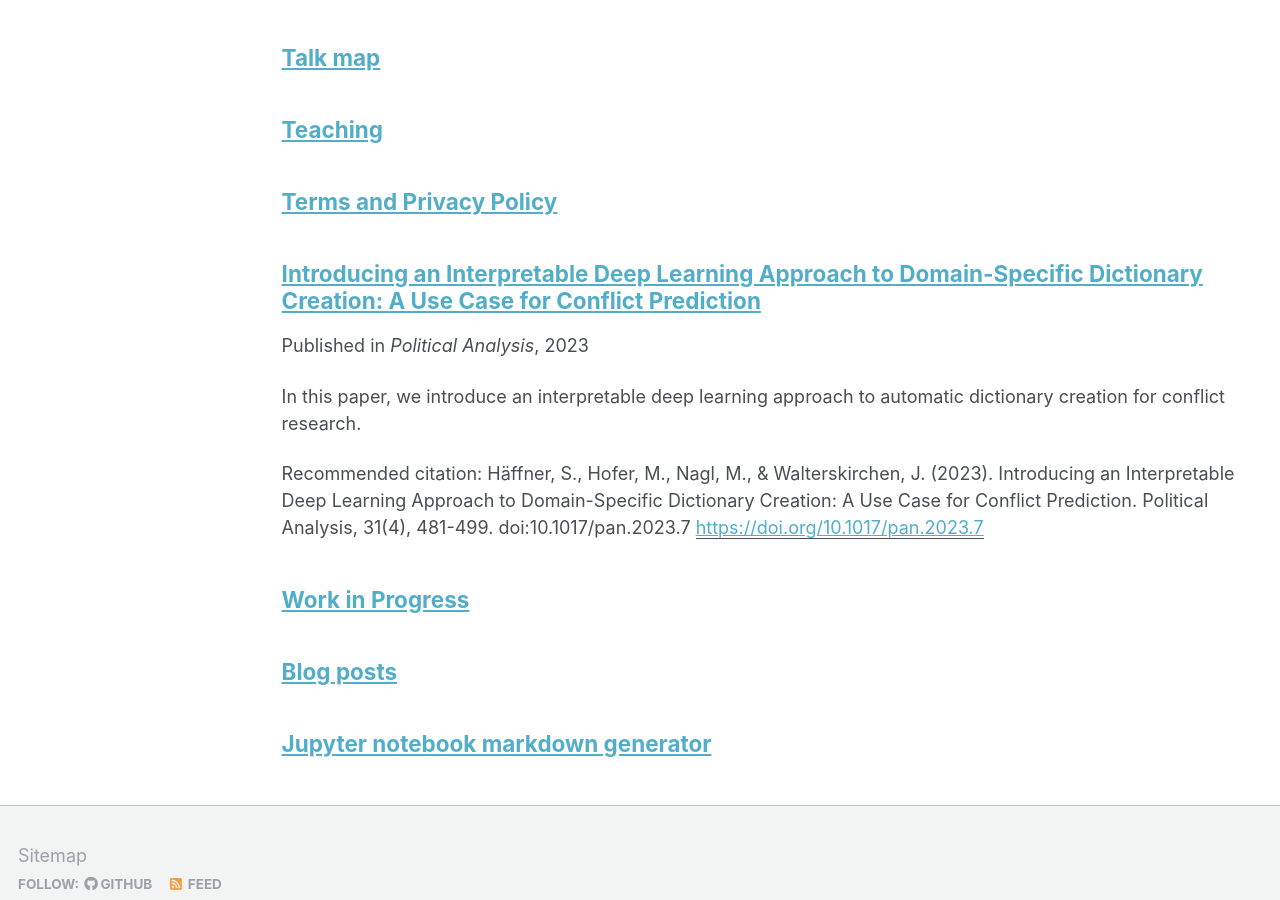
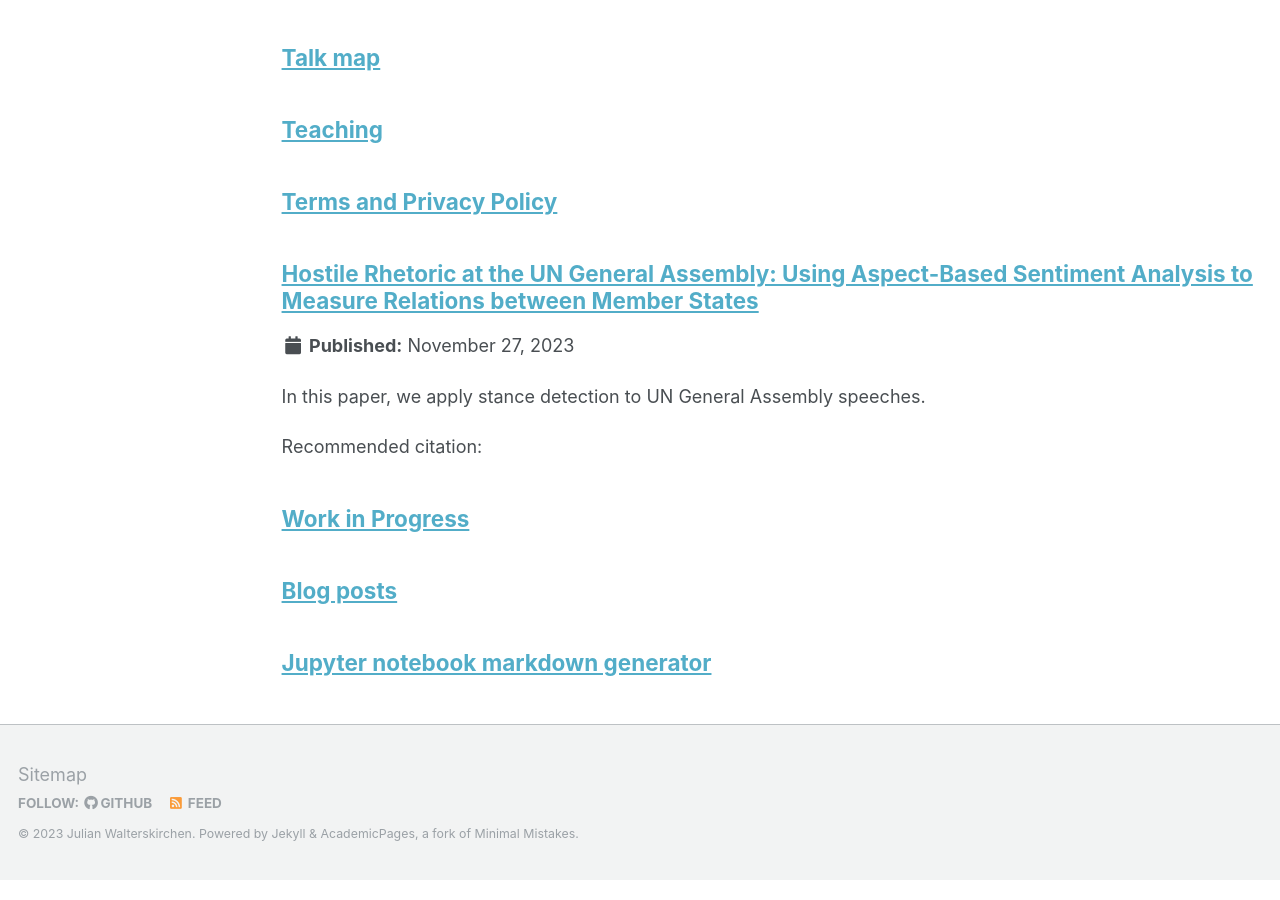
Before and after one commit to jwalterskirchen/jwalterskirchen.github.io, a Jekyll site: the page built from _pages/page-archive.html, in a window 1280 px wide and 900 px high, scrolled down 1245 px. Built offline with Jekyll 4.4.1, drawn with Linux system fonts in a browser that asks for light colours.

Commit message:
Update unga.md

```diff
--- a/work_in_progress/unga.md
+++ b/work_in_progress/unga.md
@@ -1,13 +1,10 @@
 ---
-title: "Introducing an Interpretable Deep Learning Approach to Domain-Specific Dictionary Creation: A Use Case for Conflict Prediction"
-collection: publications
-permalink: /publication/2023-03-22-ocodi
-excerpt: 'In this paper, we introduce an interpretable deep learning approach to automatic dictionary creation for conflict research.'
-date: 2023-03-22
-venue: 'Political Analysis'
-paperurl: 'https://doi.org/10.1017/pan.2023.7'
-citation: 'Häffner, S., Hofer, M., Nagl, M., & Walterskirchen, J. (2023). Introducing an Interpretable Deep Learning Approach to Domain-Specific Dictionary Creation: A Use Case for Conflict Prediction. Political Analysis, 31(4), 481-499. doi:10.1017/pan.2023.7'
+title: "Hostile Rhetoric at the UN General Assembly: Using Aspect-Based Sentiment Analysis to Measure Relations between Member States"
+collection: workinprogress
+permalink: /work_in_progress/unga
+excerpt: 'In this paper, we apply stance detection to UN General Assembly speeches.'
+date: 2023-11-27
+venue: 'Not Published'
+paperurl: ''
+citation: ''
 ---
-Abstract: Recent advancements in natural language processing (NLP) methods have significantly improved their performance. However, more complex NLP models are more difficult to interpret and computationally expensive. Therefore, we propose an approach to dictionary creation that carefully balances the trade-off between complexity and interpretability. This approach combines a deep neural network architecture with techniques to improve model explainability to automatically build a domain-specific dictionary. As an illustrative use case of our approach, we create an objective dictionary that can infer conflict intensity from text data. We train the neural networks on a corpus of conflict reports and match them with conflict event data. This corpus consists of over 14,000 expert-written International Crisis Group (ICG) CrisisWatch reports between 2003 and 2021. Sensitivity analysis is used to extract the weighted words from the neural network to build the dictionary. In order to evaluate our approach, we compare our results to state-of-the-art deep learning language models, text-scaling methods, as well as standard, nonspecialized, and conflict event dictionary approaches. We are able to show that our approach outperforms other approaches while retaining interpretability.
-
-[Download paper here](https://doi.org/10.1017/pan.2023.7)
```
